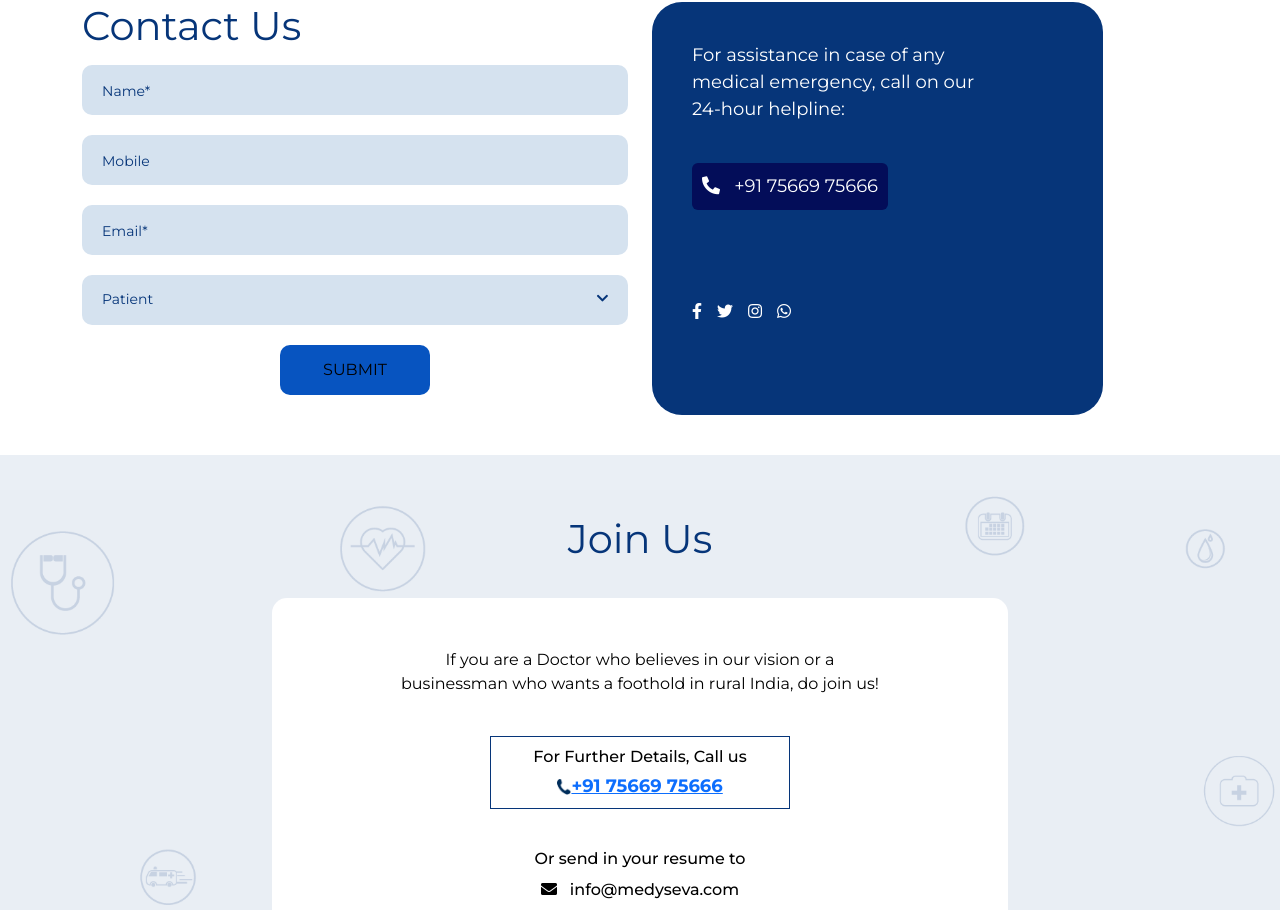
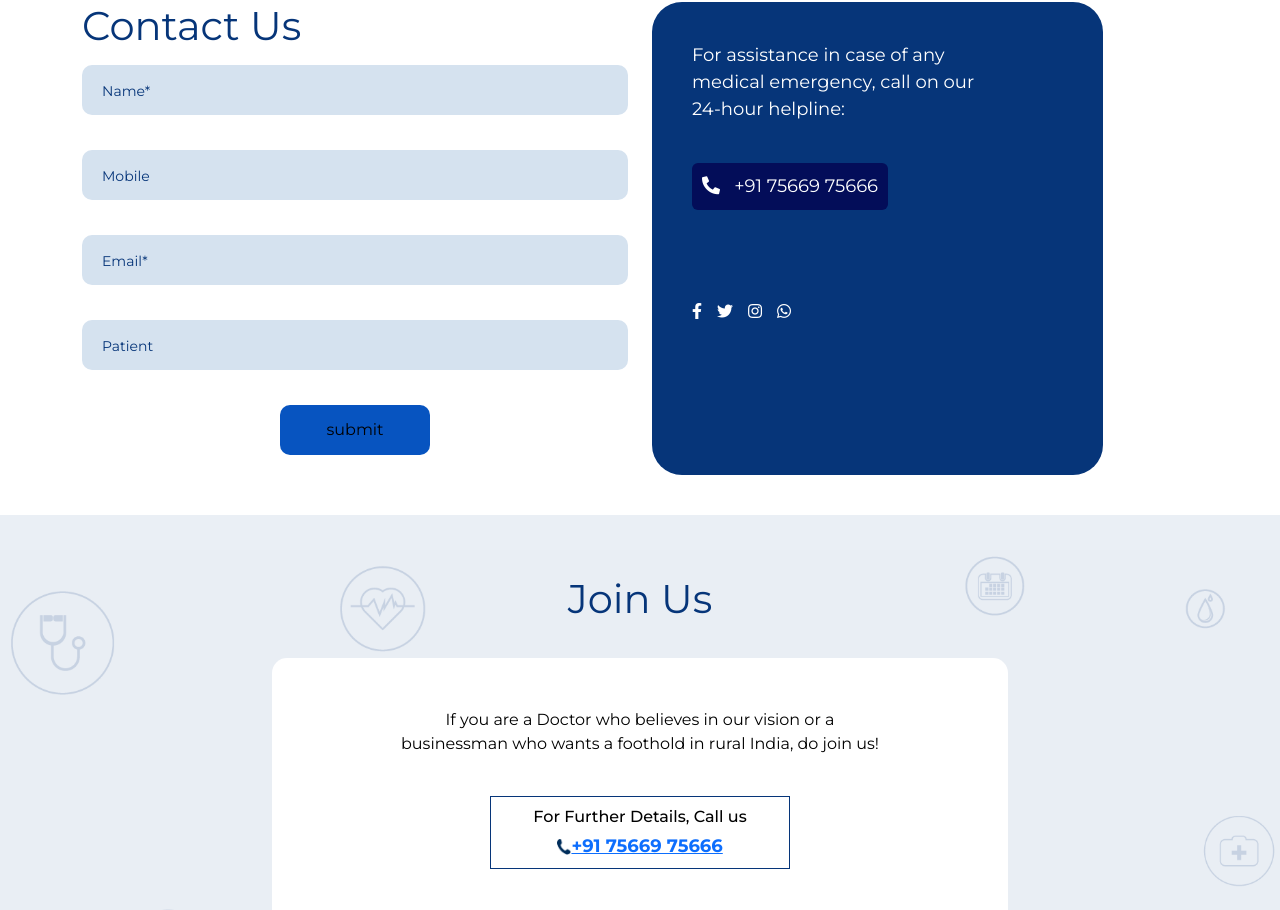
Before and after one commit to RyQuest/medyseva-website, a React (Create React App) app: page / in a window 1280 px wide. Shown: the part 6678-7588 px from the top of the page. Built offline with nearby package versions, Linux system fonts and the light colour scheme.

Commit message:
api integration in contact us

```diff
--- a/public/assets/css/style.css
+++ b/public/assets/css/style.css
@@ -1805,3 +1805,10 @@ background-color: #0754c0;
   margin-top: 2px;
   text-align: center;
 }
+
+.error-message1 {
+  color: #b90000;
+  padding-bottom: 15px;
+  padding-top: -10px;
+  text-align: center;
+}
--- a/src/Component/Pages/ContactUs.jsx
+++ b/src/Component/Pages/ContactUs.jsx
@@ -1,55 +1,134 @@
 import React from 'react'
+import { Formik } from 'formik';
+import * as Yup from 'yup';
+import { useState } from 'react';
+import axios from 'axios';
+import { ToastContainer, toast } from 'react-toastify';
+import 'react-toastify/dist/ReactToastify.css';
+
 
 function ContactUs() {
+    const [Data, setData] = useState("")
+    const validationSchema = Yup.object({
+        name: Yup.string().trim().required('Name is required'),
+        email: Yup.string().email().typeError().required('E-mail id required'),
+        number: Yup.string()
+            .trim()
+            .min(10)
+            .max(10)
+            .required("Phone number is required"),
+        message: Yup.string().required("Details is required")
+    })
+
+    const submitting =async (values) => {
+        // console.log(values);
+        const response = await axios.get(`http://api.medyseva.com/api/contact_us?name=${values.name}&email=${values.email}&number=${values.number}&message=${values.message}`)
+            .then((res) => {
+            console.log(res);
+            toast(res.message)
+        }).catch((err) => {
+            toast(err.message);
+        })
+    }
     return (
         <>
+
             <section id="contact-info">
                 <div className="container">
                     <div className="row">
+
+                        <Formik
+                            enableReinitialize
+                            initialValues={{
+                                name: "",
+                                email: "",
+                                number: "",
+                                message: "",
+                            }}
+                            validationSchema={validationSchema}
+                            onSubmit={(values) => {
+                                // console.log(values);
+                                submitting(values);
+                            }}
+                        >
+                            {({
+                                values,
+                                errors,
+                                touched,
+                                handleChange,
+                                handleBlur,
+                                handleSubmit,
+                            }) => (
                                 <div className="col-md-6">
                                     <div className="contact-form">
                                         <div className="head">
                                             <h2>Contact Us</h2>
                                         </div>
-                                <form>
+                                        <form onSubmit={handleSubmit}>
                                             <div className="row">
                                                 <div className="col-md-12">
                                                     <div className="input-field">
-                                                <input type="text" name="first_name" placeholder="Name*" />
+                                                        <input type="text" name="name" value={values.name} placeholder="Name*" onChange={handleChange}
+                                                            onBlur={handleBlur} />
+                                                    </div>
+                                                    <div className="error-message1">
+                                                        {errors.name && touched.name && errors.name}
                                                     </div>
                                                     <div className="col-md-12">
                                                         <div className="input-field">
-                                                    <input type="number" name="first_name" placeholder="Mobile" />
+                                                            <input type="number" name="number" value={values.number} placeholder="Mobile" onChange={handleChange}
+                                                                onBlur={handleBlur} />
+                                                        </div>
+                                                        <div className="error-message1">
+                                                            {errors.number && touched.number && errors.number}
                                                         </div>
                                                     </div>
                                                     <div className="col-md-12">
                                                         <div className="input-field">
-                                                    <input type="email" name="first_name" placeholder="Email*" />
+                                                            <input type="email" name="email" value={values.email} placeholder="Email*" onChange={handleChange}
+                                                                onBlur={handleBlur} />
+                                                        </div>
+                                                        <div className="error-message1">
+                                                            {errors.email && touched.email && errors.email}
                                                         </div>
                                                     </div>
                                                     <div className="col-md-12">
                                                         <div className="input-field">
-                                                    <div className="dropdown">
-                                                        <div className="select">
+                                                            {/* <div className="dropdown">
+                                                                <div className="select" >
                                                                     <span>Patient</span>
                                                                     <i className="fa fa-chevron-down" />
                                                                 </div>
-                                                        <input type="hidden" name="gender" />
-                                                        <ul className="dropdown-menu">
-                                                            <li id>Patient</li>
-                                                            <li id>Doctor</li>
-                                                            <li id>Business Owner</li>
-                                                            <li id>Hospital</li>
-                                                            <li id>Laboratory</li>
-                                                            <li id>Investor</li>
-                                                            <li id> Job Seeker</li>
+                                                                <input type="hidden"  />
+                                                                <ul className="dropdown-menu" onClick={(e) => setData(e.target.textContent)}>
+                                                                    <li id='1' >Patient</li>
+                                                                    <li id='2' >Doctor</li>
+                                                                    <li id='3' >Business Owner</li>
+                                                                    <li id='4' >Hospital</li>
+                                                                    <li id='5' >Laboratory</li>
+                                                                    <li id='6' >Investor</li>
+                                                                    <li id='7' > Job Seeker</li>
                                                                 </ul>
+                                                            </div> */}
+                                                            <input list="details" id="myBrowser" placeholder='Patient' name="message" onChange={handleChange}
+                                                                onBlur={handleBlur} />
+                                                            <datalist id="details">
+                                                                <option value="Patient" />
+                                                                <option value="Doctor" />
+                                                                <option value="Business Owner" />
+                                                                <option value="Hospital" />
+                                                                <option value="Laboratory" />
+                                                                <option value="Investor" />
+                                                                <option value="Job Seeker" />
+                                                            </datalist>
+                                                            <div className="error-message1">
+                                                                {errors.message && touched.message && errors.message}
                                                             </div>
                                                         </div>
                                                     </div>
                                                     <div className="col-md-12">
                                                         <div className="input-field d-flex justify-content-center">
-                                                    <input type="submit" value="SUBMIT" />
+                                                            <input type="submit" value="submit" />
                                                         </div>
                                                     </div>
                                                 </div>
@@ -57,6 +136,9 @@ function ContactUs() {
                                         </form>
                                     </div>
                                 </div>
+                            )}
+                        </Formik>
+
                         <div className="col-md-5 col-offset-1">
                             <div className="info-txt">
                                 <p>For assistance in case of any <br />medical emergency, call on our <br />24-hour helpline:</p>
@@ -85,7 +167,9 @@ function ContactUs() {
                         </div>
                     </div>
                 </div>
-            </section>
+            </section >
+            <ToastContainer />
+
         </>
     )
 }
```
Also changed, not shown: src/Component/HomePage/HomePage.jsx (+12 -9 lines). Lines whose indentation alone changed are shown as unchanged.
